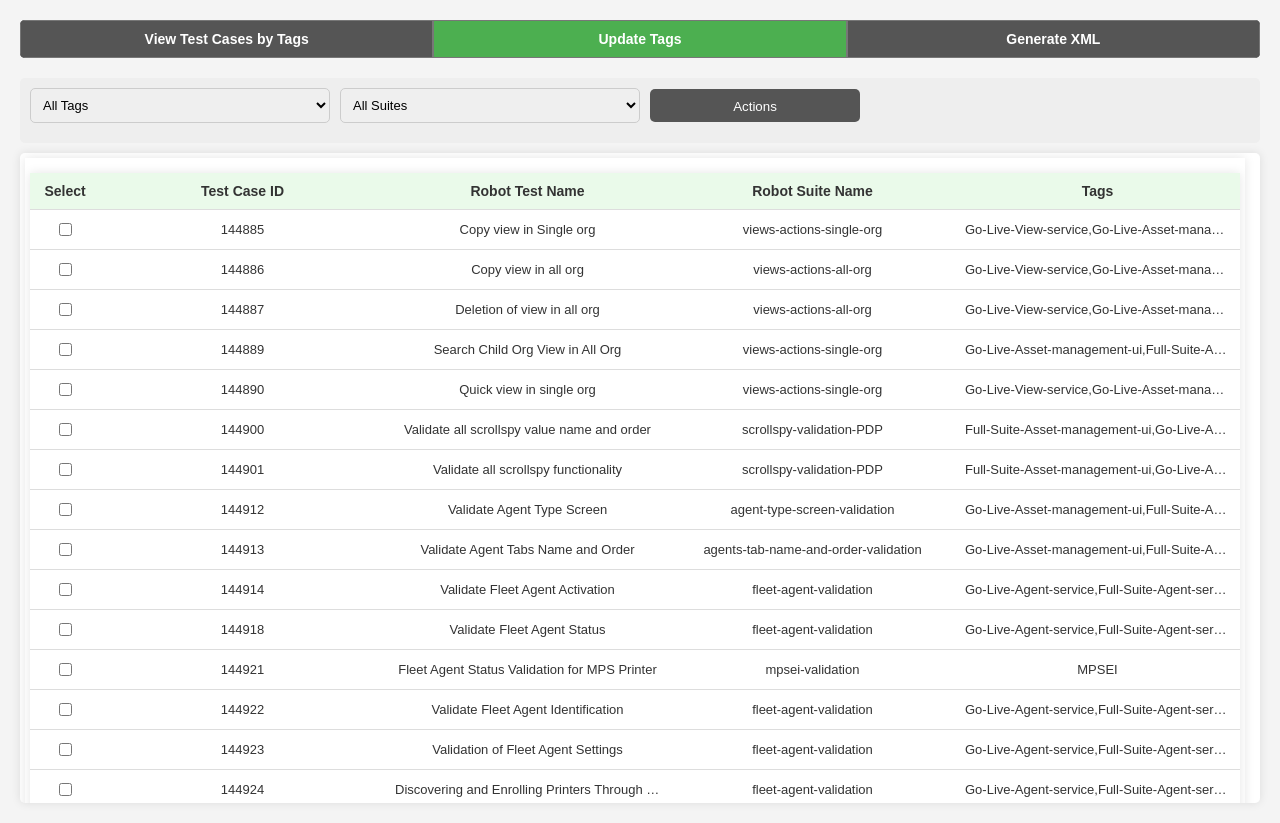
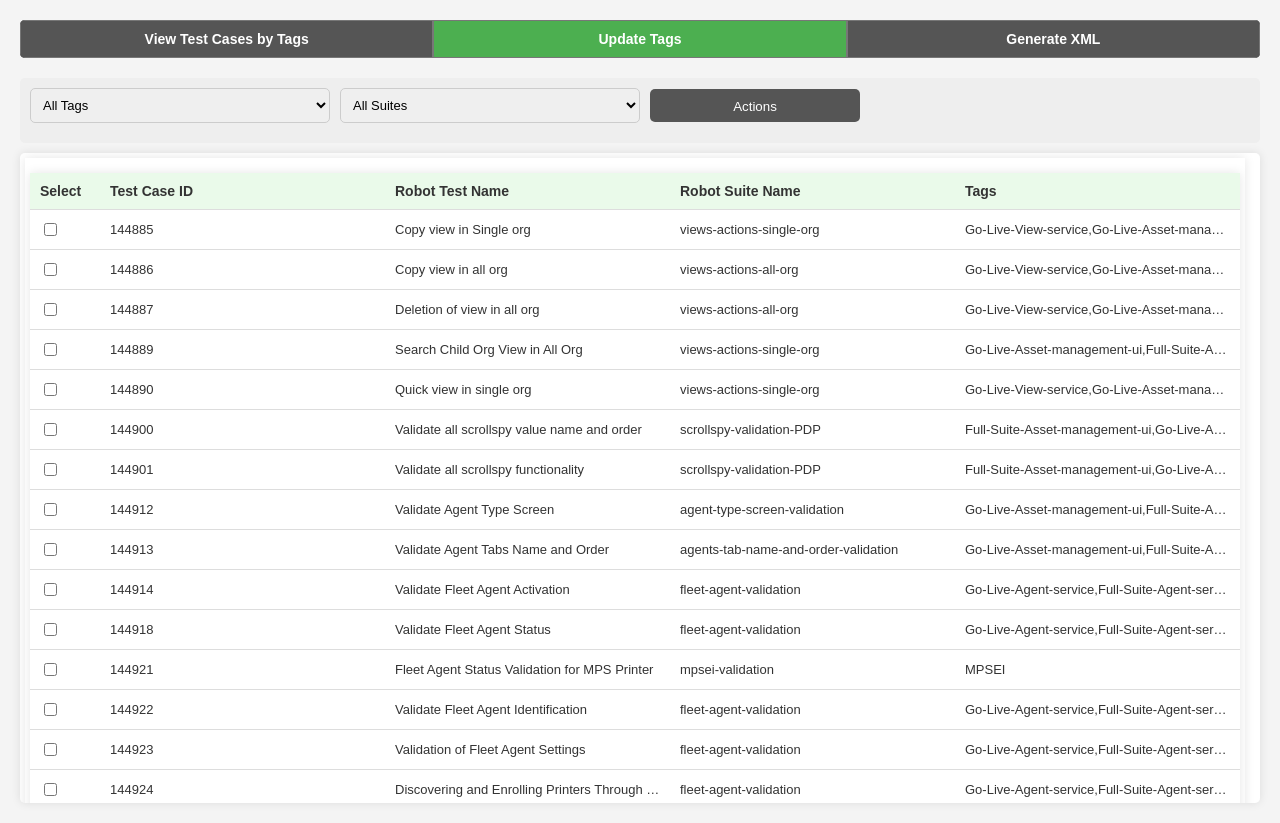
Before and after one commit to soumikchakraborty2010/testpostman, a plain HTML site: page poc-version2.html in a window 1280 px wide. Both pictures are taken after a click on the element "Update Tags". Drawn offline with Linux system fonts and the light colour scheme.

Commit message:
html updated 5

```diff
--- a/poc-version2.html
+++ b/poc-version2.html
@@ -88,7 +88,7 @@
 
 
         .grid-header {
-            text-align: center;
+            text-align: left;
             padding: 10px;
             border-bottom: 1px solid #ddd;
             background-color: #f2f2f2;
@@ -98,6 +98,14 @@
             position: sticky;
             top: 0;
             z-index: 1;
+        }
+
+        .grid-container table tbody tr td {
+            text-align: left;
+        }
+
+        .grid-container table tr th {
+            text-align: left;
         }
 
         th {
```
